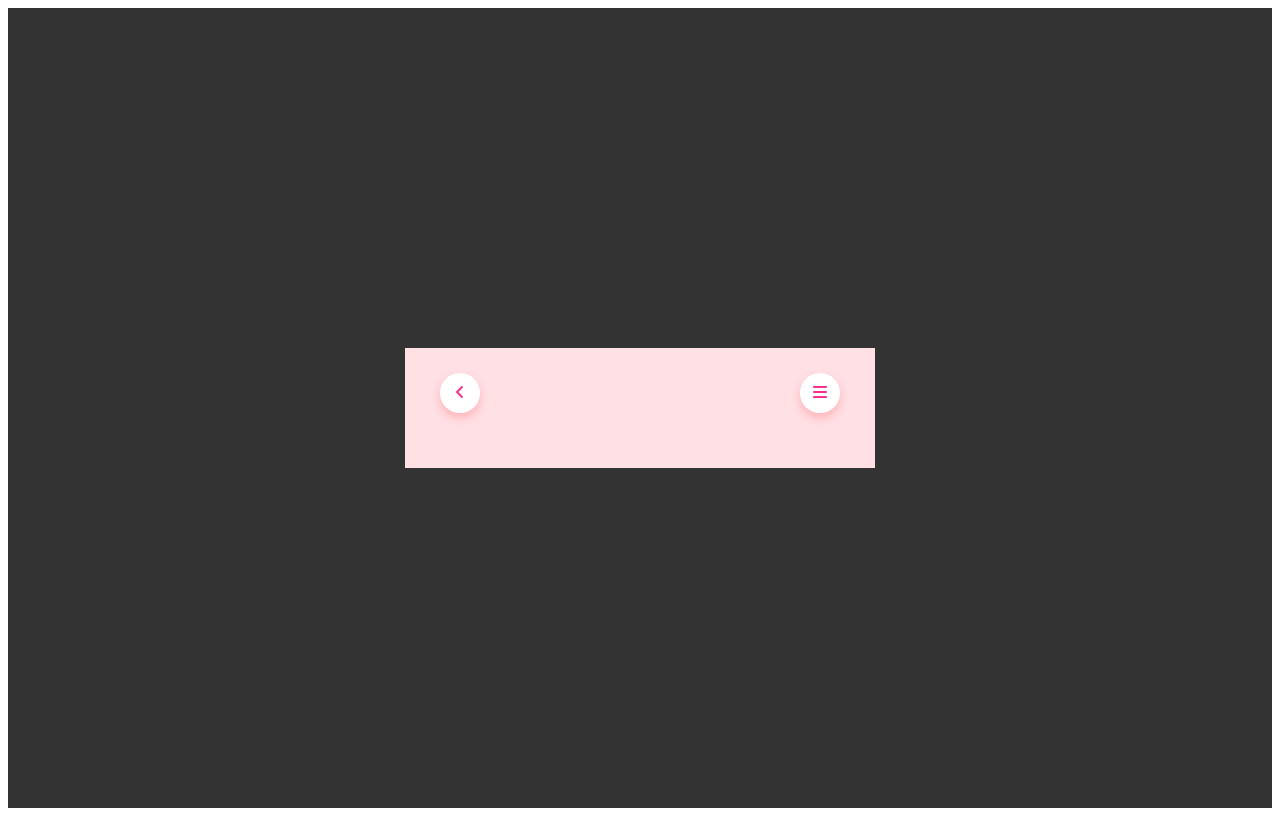
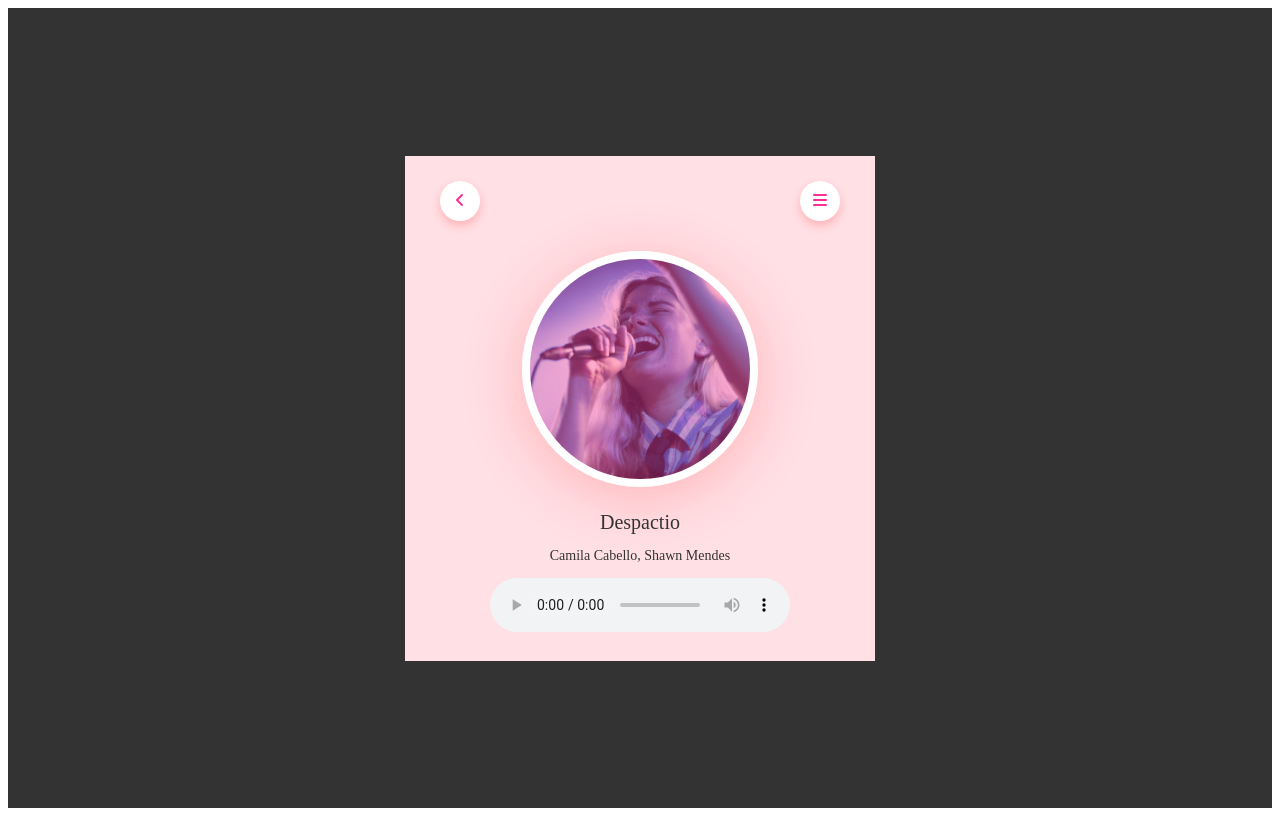
Before and after one commit to vaishnavihole/music-player, a plain HTML site: page index.html in a window 1280 px wide. Drawn offline with Linux system fonts and the light colour scheme.

Commit message:
feat: audio and thumbnail added

```diff
--- a/index.html
+++ b/index.html
@@ -20,6 +20,15 @@
             <i class="fa-solid fa-bars"></i>
         </div>
       </nav>
+
+      <img src="media/thumbnail.png" class="song-img">
+      <h1>Despactio</h1>
+      <p>Camila Cabello, Shawn Mendes</p>
+
+      <audio controls>
+        <source src="media/Senorita-Shawn-Mendes.mp3">
+      </audio>
+
      </div>
     </div>
 </body>
--- a/style.css
+++ b/style.css
@@ -30,3 +30,22 @@
     color: #f53192;
     box-shadow: 0 5px 10px rgba(255, 26, 26, 0.22);
 }
+
+.song-img{
+   width: 220px;
+   border-radius: 50%;
+   border: 8px solid #fff;
+   box-shadow: 0px 10px 60px rgba(255, 26, 26, 0.22);
+}
+
+.music-player h1{
+    font-size: 20px;
+    font-weight: 400;
+    color: #333;
+    margin-top: 20px;
+}
+
+.music-player p{
+    font-size: 14px;
+    color: #333;
+}
```
Also changed, not shown: media/thumbnail.png (added), 1 other file.
